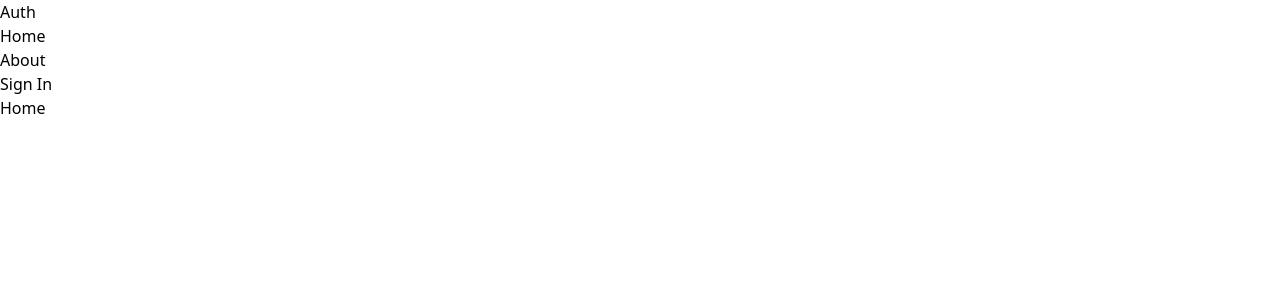
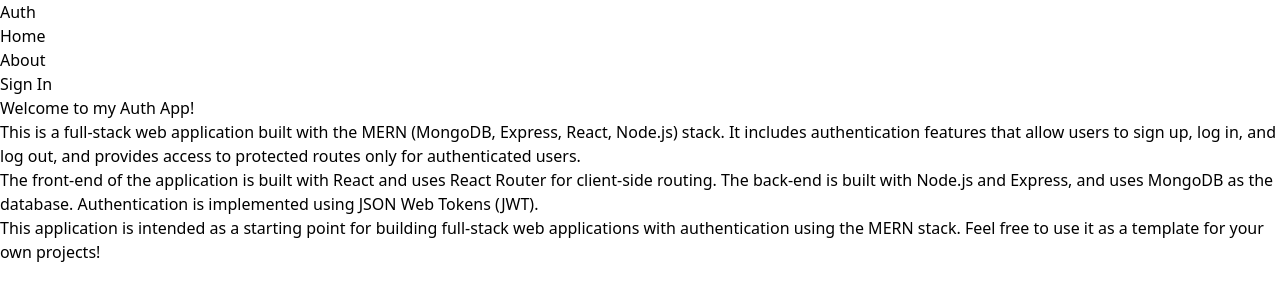
Before and after one commit to Amaan325/AuthApp, a React (Vite) app in the folder frontend/: page / in a window 1280 px wide. Shown: the top 300 px of the page. Built offline with nearby package versions, Linux system fonts and the light colour scheme; the HTML template or start-up script is replaced by a standard one.

Commit message:
complete home and about pages

```diff
--- a/frontend/src/pages/About.jsx
+++ b/frontend/src/pages/About.jsx
@@ -1,9 +1,27 @@
-import React from 'react'
+import React from "react";
 
 const About = () => {
   return (
-    <div>About</div>
-  )
-}
+    <div className="px-4 py-12 max-w-2xl mx-auto">
+      <h1 className="text-3xl font-bold  mb-4 text-slate-800">About</h1>
+      <p className="mb-4 text-slate-700">
+        This is a MERN (MongoDB, Express, React, Node.js) stack application with
+        authentication. It allows users to sign up, log in, and log out, and
+        provides access to protected routes only for authenticated users.
+      </p>
+      <p className="mb-4 text-slate-700">
+        The front-end of the application is built with React and uses React
+        Router for client-side routing. The back-end is built with Node.js and
+        Express, and uses MongoDB as the database. Authentication is implemented
+        using JSON Web Tokens (JWT).
+      </p>
+      <p className="mb-4 text-slate-700">
+        This application is intended as a starting point for building full-stack
+        web applications with authentication using the MERN stack. Feel free to
+        use it as a template for your own projects!
+      </p>
+    </div>
+  );
+};
 
-export default About
+export default About;
--- a/frontend/src/pages/Home.jsx
+++ b/frontend/src/pages/Home.jsx
@@ -1,9 +1,30 @@
-import React from 'react'
+import React from "react";
 
 const Home = () => {
   return (
-    <div>Home</div>
-  )
-}
+    <div className="px-4 py-12 max-w-2xl mx-auto">
+      <h1 className="text-3xl font-bold  mb-4 text-slate-800">
+        Welcome to my Auth App!
+      </h1>
+      <p className="mb-4 text-slate-700">
+        This is a full-stack web application built with the MERN (MongoDB,
+        Express, React, Node.js) stack. It includes authentication features that
+        allow users to sign up, log in, and log out, and provides access to
+        protected routes only for authenticated users.
+      </p>
+      <p className="mb-4 text-slate-700">
+        The front-end of the application is built with React and uses React
+        Router for client-side routing. The back-end is built with Node.js and
+        Express, and uses MongoDB as the database. Authentication is implemented
+        using JSON Web Tokens (JWT).
+      </p>
+      <p className="mb-4 text-slate-700">
+        This application is intended as a starting point for building full-stack
+        web applications with authentication using the MERN stack. Feel free to
+        use it as a template for your own projects!
+      </p>
+    </div>
+  );
+};
 
-export default Home
+export default Home;
```
